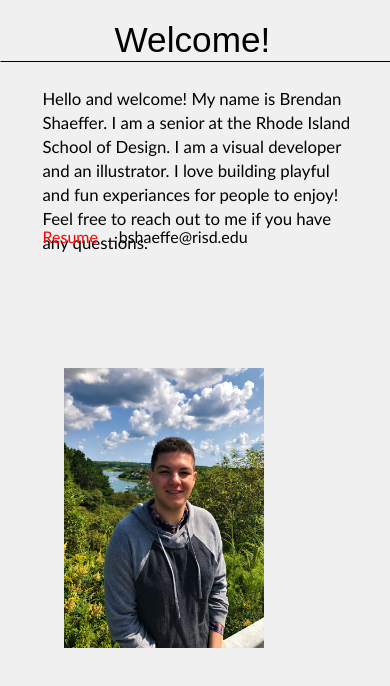
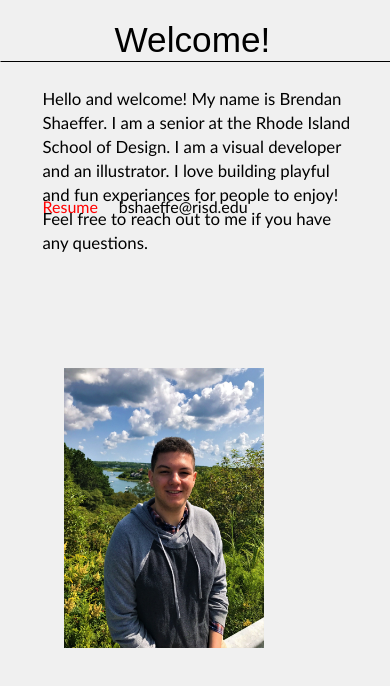
Before and after one commit to Brendan-S/webPortfolio, a plain HTML site: page aboutPage.html in a window 390 px wide. Drawn offline with Linux system fonts and the light colour scheme; a web font is replaced by a local one.

Commit message:
Update aboutPage.css

```diff
--- a/aboutPage.css
+++ b/aboutPage.css
@@ -776,7 +776,7 @@ body{
     } */
 
     .resumeOne{
-       top:-60px;
+       top:-90px;
         display:block;
         position: relative;
         grid-column-start:3;
@@ -803,7 +803,7 @@ body{
     }
 
     #contactOne{
-        top:-60px;
+        top:-90px;
         display:block;
         position: relative;
         grid-column-start:5;
```
